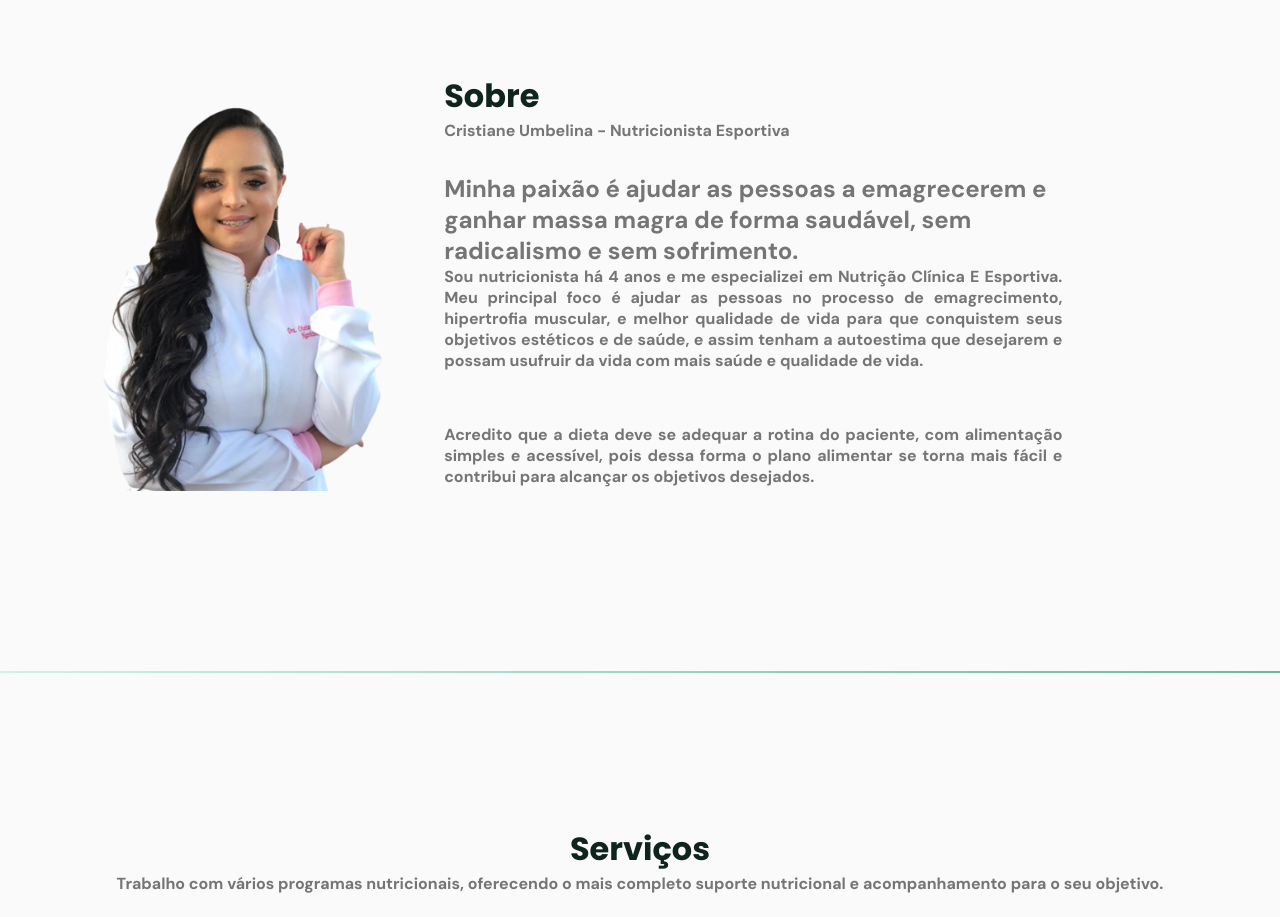
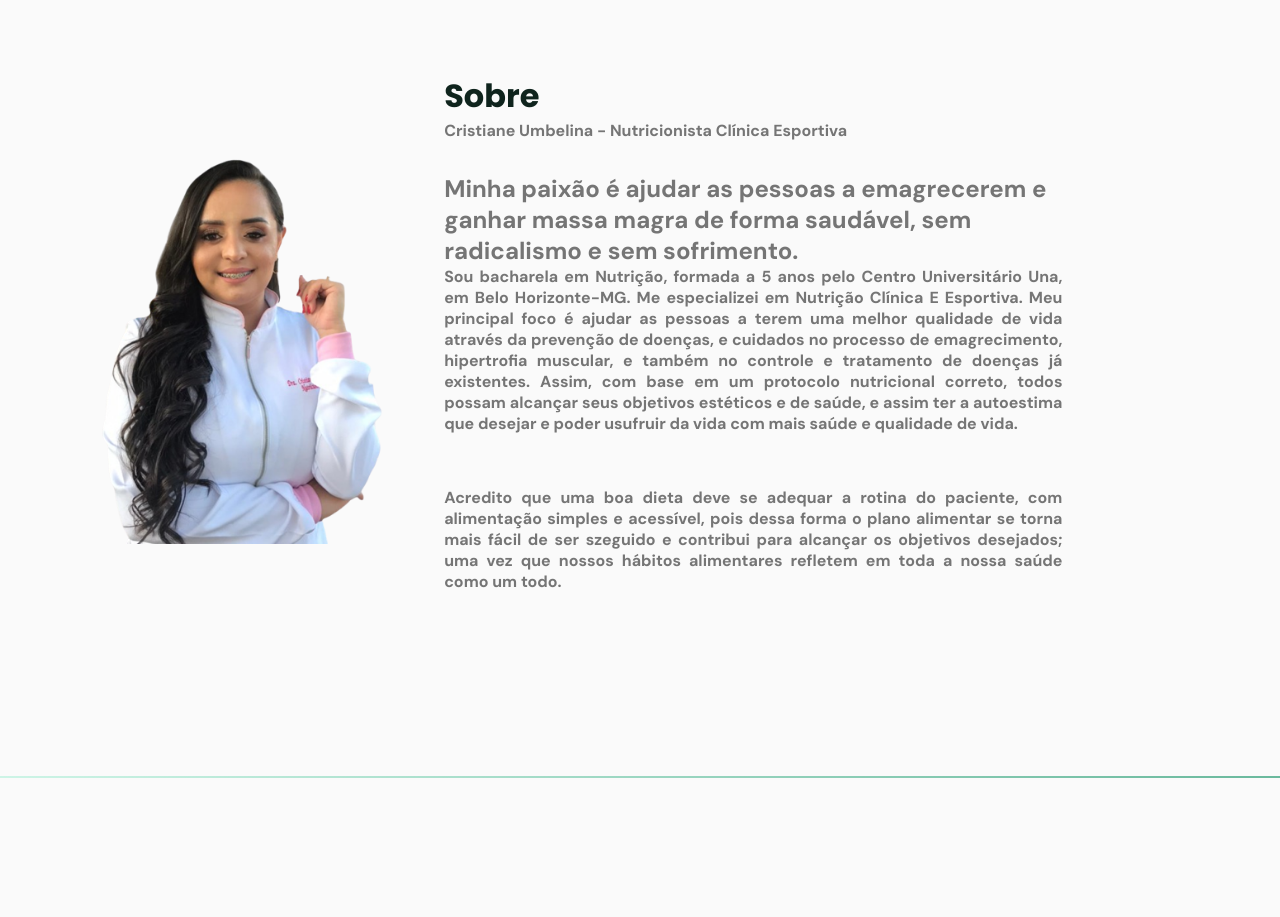
Before and after one commit to charles682/pagenutri, a React (Vite) app in the folder Nutri/: page / in a window 1280 px wide. Shown: the part 1000-1917 px from the top of the page. Built offline with nearby package versions, Linux system fonts and the light colour scheme.

Commit message:
upadate text

```diff
--- a/Nutri/src/pages/Sobre/index.jsx
+++ b/Nutri/src/pages/Sobre/index.jsx
@@ -19,17 +19,17 @@ export function Sobre(){
           <div className="text">
             <h2 className="title">Sobre</h2>
 
-            <p>Cristiane Umbelina - Nutricionista Esportiva</p>
+            <p>Cristiane Umbelina - Nutricionista Clínica Esportiva</p>
 
             <h2>
               Minha paixão é ajudar as pessoas a emagrecerem e ganhar massa magra de forma saudável, sem radicalismo e sem sofrimento.
             </h2>
             <p>
-              Sou nutricionista há 4 anos e me especializei em Nutrição Clínica E Esportiva. Meu principal foco é ajudar as pessoas no processo de emagrecimento, hipertrofia muscular, e melhor qualidade de vida para que conquistem seus objetivos estéticos e de saúde, e assim tenham a autoestima que desejarem e possam usufruir da vida com mais saúde e qualidade de vida.
+              Sou bacharela em Nutrição, formada a 5 anos pelo Centro Universitário Una, em Belo Horizonte-MG. Me especializei em Nutrição Clínica E Esportiva. Meu principal foco é ajudar as pessoas a terem uma melhor qualidade de vida através da prevenção de doenças, e cuidados no processo de emagrecimento, hipertrofia muscular, e também no controle e tratamento de doenças já existentes. Assim, com base em um protocolo nutricional correto, todos possam alcançar seus objetivos estéticos e de saúde, e assim ter a autoestima que desejar e poder usufruir da vida com mais saúde e qualidade de vida.
             </p>
             <br />
             <p>
-              Acredito que a dieta deve se adequar a rotina do paciente, com alimentação simples e acessível, pois dessa forma o plano alimentar se torna mais fácil e contribui para alcançar os objetivos desejados.
+              Acredito que uma boa dieta deve se adequar a rotina do paciente, com alimentação simples e acessível, pois dessa forma o plano alimentar se torna mais fácil de ser szeguido e contribui para alcançar os objetivos desejados; uma vez que nossos hábitos alimentares refletem em toda a nossa saúde como um todo.
             </p>
           </div>
         </div>
```
